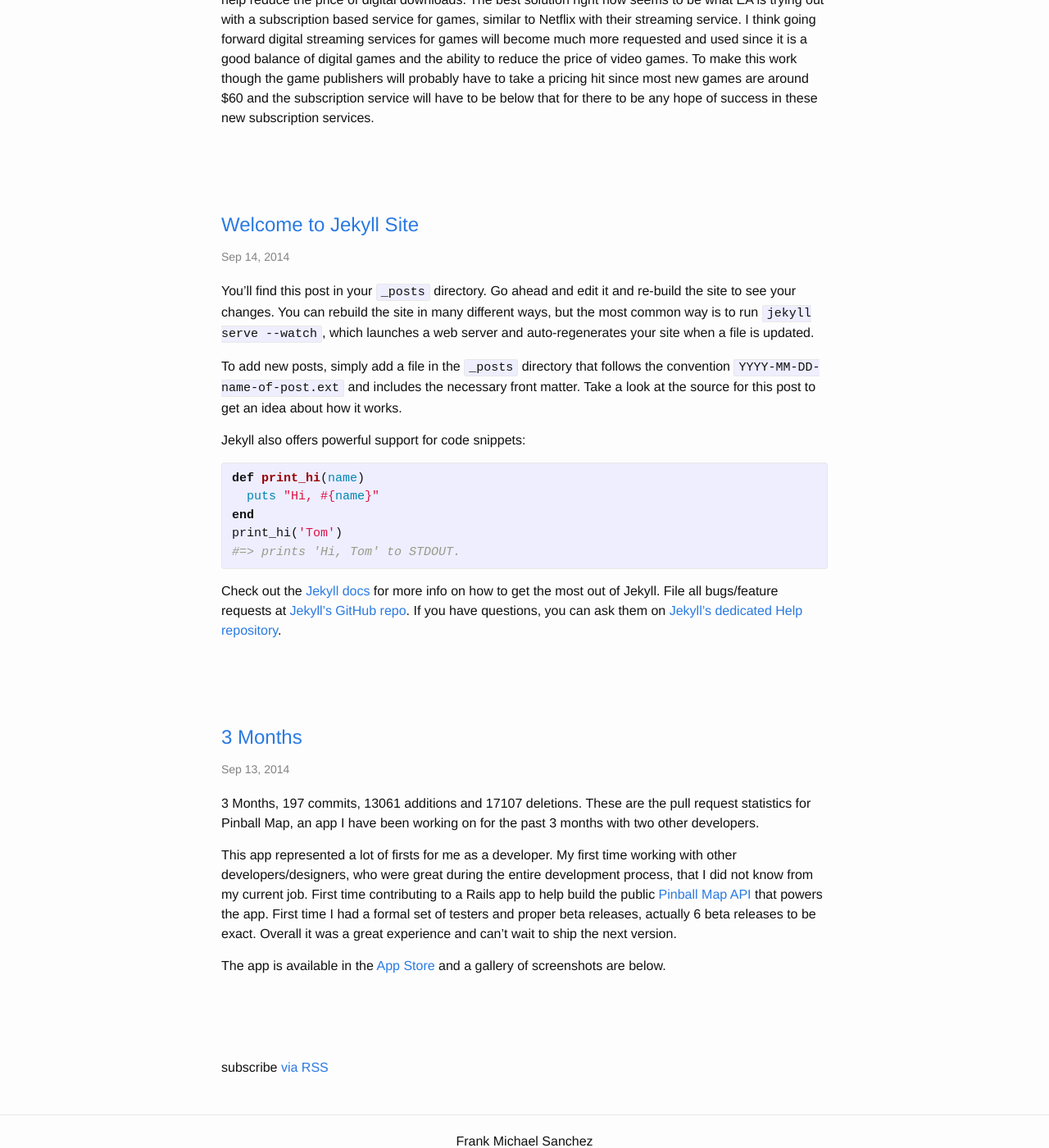
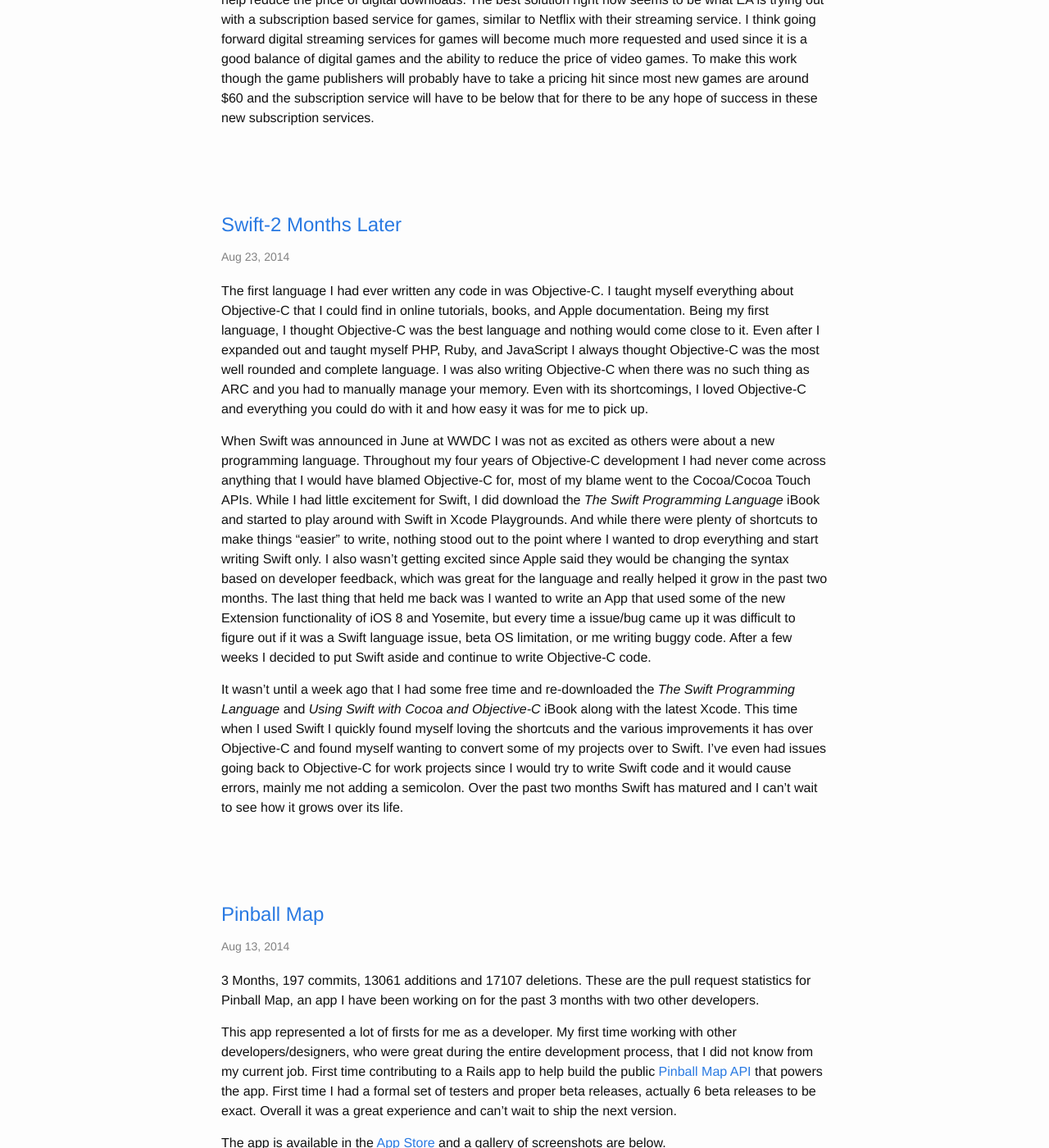
Before and after one commit to fmscode/fmscode.github.io, a Jekyll site: the page built from index.html, in a window 1280 px wide and 1400 px high, scrolled down 605 px. Shown: the whole window at 82% size. Built offline with Jekyll 4.4.1, drawn with Linux system fonts in a browser that asks for light colours; some of the changed text lies outside the part shown.

Commit message:
Moved over existing posts

````diff
--- /dev/null
+++ b/_posts/2014-04-06-File-New-Project-Sort-Of.md
@@ -0,0 +1,13 @@
+---
+layout: post
+title: File->New Project (Sort Of)
+---
+It's been about four years since I have built and released an iOS app on the App Store. During that time, I've been building internal apps for a company I work for that are never seen by the general public. I have learned a lot from this experience, however I feel like its time to start making apps that are available to everyone.
+
+A year ago I started to teach myself the HSK Level A Chinese character set. I went to Amazon and bought a fantastic book from Tuttle, [Learning Chinese Characters][1] and everything was going great. Until I wanted to study or review over characters when I left the book at home or didn't want to carry it with me. Initially I did what everyone does, I created a stack of index cards with the character and the meaning on them. This didn't last very long since my stack of index cards became massive very shortly and they were not convenient when I wanted to review them while waiting at the doctors or for a meeting to begin.
+
+[1]: http://www.amazon.com/Tuttle-Learning-Chinese-Characters-Revolutionary/dp/080483816X
+
+To fix this I created a simple proof of concept app that allowed me to draw the characters on the screen and assign their meanings to review whenever I wanted to. This worked great and allowed me to review the characters whenever I had free time, without the need to carry around index cards or a book. Over the next couple of weeks I worked on the app, adding a proper UI and making a quiz feature that would shuffle the characters and ask you their meanings. Then work picked up and I had to put the app aside.
+
+Almost a year later I finally have enough time to fully develop this app and release it on the App Store and GitHub. I don't expect this app to be extremely popular since it requires the user to already have a book of Chinese characters. There are also a lot of apps on the App Store that already have a list of characters in them, which is easier then having to manually add them into the app. Trying to make it big in the App Store with this app is not my goal in any way. My goal is to get back into the habit of making apps for the public on the App Store. I plan on releasing the app on GitHub for anyone to download and modify, as well as releasing it on the App Store for free. Hopefully this experiment will get me back into the rhythm of making and releasing apps for the App Store.
--- /dev/null
+++ b/_posts/2014-04-14-Working-With-CocoaPods.md
@@ -0,0 +1,11 @@
+---
+layout: post
+title: Working With CocoaPods
+---
+Over the past week I've been working on the drawing functionality of my new app. Along the way I thought this control would be useful if I abstracted it enough for any project to use. I also wanted to take this opportunity to publish the control as a CocoaPod and not just a basic open source project. I have been using CocoaPods recently and find them incredibly useful to the development process of iOS.
+
+Overall it was easy, a single command creates the directory and all the required files to start working on the pod. The [CocoaPod documentation][1] is well written and clearly describes everything for the process. I had a good experience building the pod and publishing it, and can't wait to build more CocoaPods in the future.
+
+The pod is called DrawView and is available on GitHub https://github.com/fmscode/DrawView or by adding "pod DrawView" to your Podfile.
+
+[1]: http://guides.cocoapods.org/making/index.html
--- /dev/null
+++ b/_posts/2014-04-20-Helpful-Links.md
@@ -0,0 +1,54 @@
+---
+layout: post
+title: Helpful Development Links
+---
+I thought this week I would collect a list of the most useful resources I have used to learn  iOS development. These range from the basics of development, to very advanced Objective-C ideas and techniques. This list also includes developer blogs and podcasts that are entertaining and helpful.
+
+# Tutorials
+- [Stanford: Developing iOS Apps for iPhone and iPad][1]
+	- The best way to start learning iOS development. Even the information from past semesters are worth a look. Is a great first step for people wanting to learn iOS/Objective-C development.
+- [Ray Wenderlich][2]
+	- Covers all topics relating to iOS development from basic Table View setup to OpenGL ES for game development.
+- [Mobile Tuts][3]
+	- Collection of Mobile development tutorials covering a wide range of topics.
+
+# Writing
+- [NSHipster][4]
+	- Great writing covering all types of Objective-C and developer related topics. Usually focuses on moderate to advance topics.
+- [objc.io][5]
+	- Long form writing by prominent iOS developers about various development topics. They also offer the articles as a [Newsstand magazine on the iPad][6].
+
+# Developer Blogs
+- [Marco Arment][7]-Creator of Tumblr, Instapaper, The Magazine, and Overcast. Also the host of Build and Analyze and the Accidental Tech Podcast.
+- [Brent Simmons][8]-Creator of NetNewswire, MarsEdit, and Vesper.
+- [Brett Terpstra][9]-To many projects to list, so just go to his site to see everything. Host of Systematic.
+- [Andrew Pontious][10]-Host of Edge Cases podcast.
+- [Jonathan Rentzsch][11]-Host of Edge Cases podcast.
+
+# Podcasts
+- [Debug][12]
+- [Core Intuition][13]
+- [Edge Cases][14]
+- [Accidental Tech Podcast][15]
+- [Systematic][16]
+- [Build and Analyze][17]
+- [Bitsplitting][18]
+
+[1]: https://itunes.apple.com/us/course/developing-ios-7-apps-for/id733644550
+[2]: http://www.raywenderlich.com
+[3]: http://code.tutsplus.com/categories/ios-sdk
+[4]: http://nshipster.com
+[5]: http://www.objc.io
+[6]: https://itunes.apple.com/us/app/objc.io-best-practices-advanced/id683718429?mt=8
+[7]: http://marco.org
+[8]: http://inessential.com
+[9]: http://brettterpstra.com
+[10]: http://subjectiveobserver.wordpress.com
+[11]: http://rentzsch.tumblr.com
+[12]: http://www.imore.com/debug
+[13]: http://www.coreint.org
+[14]: http://edgecasesshow.com
+[15]: http://atp.fm
+[16]: http://5by5.tv/systematic
+[17]: http://5by5.tv/buildanalyze
+[18]: http://bitsplitting.org/podcast/
--- /dev/null
+++ b/_posts/2014-04-26-Comixology.md
@@ -0,0 +1,11 @@
+---
+layout: post
+title: comiXology In-App Purchase
+---
+On Saturday comiXology, the large comic reading/purchasing mobile app, removed the option to buy comics through In-App purchasing. Customers will now have to go to comiXology's website to purchase comics, then be redirected back to the app to read it.
+
+I have used comiXology in the past and loved it, mainly for its ability to purchase comics from the app with my Apple ID. I would imagine that many people liked the convenience of not having to give out their credit card information and create a comiXology account to buy comics.
+
+ComiXology is adding another step to their customers checkout process, something that should never be done. In-App purchasing allowed customers to easily buy a comic, since they did not have to complete a traditional checkout process. New customers, who just got their iPad for instance, will have to leave the app, go to comiXology's website, select a comic, create an account, and enter in their payment information. The process before this change required the customer to open the app, select a comic, and enter their Apple ID password. It didn't require them to have their payment information on hand, or create a new account with comiXology.
+
+In the long term they have removed Apple and Google from taking their cuts for In-App purchasing, but complicated the buying experience for their customers. It should be noted that comiXology was purchased by Amazon last month.
--- /dev/null
+++ b/_posts/2014-05-11-Weekend-Project.md
@@ -0,0 +1,7 @@
+---
+layout: post
+title: Weekend Project
+---
+I had some free time this past weekend, so I thought I would create a little unofficial demo app for the Achievement Hunter website. I’ve been working on getting all the achievements in my 360 games and wanted an easy way to track the achievements without opening up the Xbox guide or having a laptop next to me.
+
+The app lists all the recent game guides from Achievement Hunter and allows you to easily search to find a game. In the game profile you see the main image, title, achievements, and associated Achievement Hunter videos. You can easily scroll through all the achievements to see their image, title, and description. When an achievement has been completed its cell is turned green. When you tap an achievement its profile gives the full description, if it is single or multiplayer, difficulty, and a link to any video guides for the achievement. Once you have completed an achievement you just swipe the cell to mark it as completed. Along with the achievement list, the profile shows any Achievement Hunter videos that are associated with the game and allows you to easily watch them from within the app.
--- /dev/null
+++ b/_posts/2014-05-26-Core-Data.md
@@ -0,0 +1,33 @@
+---
+layout: post
+title: Core Data
+---
+I have almost completely moved from a SQLite/FMDB setup to Core Data in my iOS apps. The main reason for this switch was due to how easy it is for me to get Core Data setup and have a nice object backed database. If you have read anything about Core Data in the past, [great post by Brent Simmons][1] talking about when he tried Core Data, you will know that depending on what app you are building Core Data can either be a godsend or a massive pain. For the types of apps I write Core Data works perfectly, and I still leave open the possibility to change from Core Data to SQLite/FMDB at any point if I find the switch worthwhile.
+
+With that being said there are a few things that I miss a lot from the SQLite/FMDB setup and really wish Apple would fix. The biggest issue surfaces when you try to bulk update/delete records from the database. When you want to delete all records from a table with FMDB the code looks similar to this.
+
+    if ([appDatabase open]){
+        [appDatabase executeUpdate:@"DELETE FROM Checkins WHERE 1"];
+        [appDatabase executeUpdate:@"DELETE FROM Events WHERE 1"];
+	}
+
+On Core Data though you first must load all the instances of the object in the database then iterate over each and delete them.
+
+	NSFetchRequest *eventFetch = [NSFetchRequest fetchRequestWithEntityName:@"Event"];
+	NSFetchRequest *checkinsFetch = [NSFetchRequest fetchRequestWithEntityName:@"Checkin"];
+	NSArray *events = [[[CoreDataManager sharedInstance] managedObjectContext] executeFetchRequest:eventFetch error:nil];
+	NSArray *checkins = [[[CoreDataManager sharedInstance] managedObjectContext] executeFetchRequest:checkinsFetch error:nil];
+	[events enumerateObjectsUsingBlock:^(id obj, NSUInteger idx, BOOL *stop) {
+		[[[CoreDataManager sharedInstance] managedObjectContext] deleteObject:obj];
+	}];
+	[checkins enumerateObjectsUsingBlock:^(id obj, NSUInteger idx, BOOL *stop) {
+		[[[CoreDataManager sharedInstance] managedObjectContext] deleteObject:obj];
+	}];
+	[[CoreDataManager sharedInstance] saveContext];
+
+Core Data should have some kind of method that allows for the ability to remove or update all objects based on a NSPredicate, or something new, without the need to iterate over each item.  I would even be fine with the ability to call deleteObjects: and pass in an array of objects over what you currently have to do. With WWDC 2014 coming up hopefully we will see some improvements to Core Data.
+
+Side Note: You should really read Brent's posts about his work with setting up sync for [Vesper][2], it is one of the best developer diaries on the web.
+
+[1]:http://inessential.com/2013/10/05/vesper_sync_diary_2_core_data
+[2]:http://inessential.com/vespersyncdiary
--- /dev/null
+++ b/_posts/2014-05-27-BorderButton-CocoaPod.md
@@ -0,0 +1,10 @@
+---
+layout: post
+title: BorderButton CocoaPod
+---
+This week I released a new CocoaPod called BorderButton for iOS. When iOS 7 launched and I was updating apps, I found that the new iOS 7 style button was the worst change in iOS 7. The new default button of iOS 7 did not have a border, which caused confusion to some users since they did not know where to tap and thought the button was text. BorderButton solves this issue by taking the text color attribute of the button and creating a border around the button with the same color. What is nice about this subclass is that all you have to do is change the class name in Interface Builder and BorderButton takes care of everything for you. For instance, the class will automatically draw a circular border around a button if the width and height are the same.
+
+
+You can install BorderButton by adding it to your Podfile 'pod BorderButton' or by going to [GitHub][1]. Hopefully you find it as useful as I do.
+
+[1]:https://github.com/fmscode/borderbutton
--- /dev/null
+++ b/_posts/2014-06-02-Auto-Layout-in-Code.md
@@ -0,0 +1,89 @@
+---
+layout: post
+title: Auto Layout In Code
+---
+Recently I had to learn how to setup Auto Layout constraints within code. The usual method of setting up Auto Layout is through a storyboard with Interface Builder. Apple has [documentation][1] on how to write constraints in code, but I thought they fell short on providing real world examples. I still highly recommend reading the documentation since it does describe what the syntax is for writing these constraints in more detail than this post will.
+
+
+## Setup
+There are two very important steps to do before writing constraints.
+
+- Set "translatesAutoresizingMaskIntoConstraints" to false on the view you plan on applying constraints to. If you do not set this property on the view, nothing will work properly due to conflicting constraints.
+- Add the view to your superview before applying the constraints.
+
+## Stretch to fill screen
+The first example is applying constraints to a table view. When you turn your device, and you support landscape orientation, the expected behavior is for the table view to expand and fill the entire screen. To do this within code, setup two constraints on the superview for the horizontal and vertical alignment. First the horizontal code:
+
+```
+NSArray *horizontalTable = [NSLayoutConstraint
+	constraintsWithVisualFormat:@"H:|-(0)-[table]-(0)-|"
+	options:NSLayoutFormatAlignmentMask
+	metrics:nil
+	views:@{@"table": self.tableView}];
+```
+The VisualFormat parameter is what defines the rule. The basic format for a constraint is "Orientation:Secondary View-(Constant)-[Primary View]-(Constant)-Secondary View".
+
+  - **Orientation**: Either "H" or "V" for horizontal and vertical.
+  - **Secondary View**: The view to the left and right for horizontal constraints, or directly above and below for vertical constraints.
+  - **Constant**: The actual value for the constraint to follow.
+  - **Primary View**: The view we want the constraint to apply to.
+
+This format string is essentially saying to keep 0 pixels between the table and the superview on the left and right side.
+
+With the hard part over, there are just a few more parameters.
+
+- The options parameter should be set to "NSLayoutFormatAlignmentMask", since we are defining both left and right constraints.
+- For this example, metrics does not need to be set.
+- The last important part of the constraint is the "views" dictionary. This is where you link your format string to actual views. In the format string we declared "table" as a view, so we need to link that to an actual view in our view hierarchy. To create this link we pass a dictionary with a key "table" then pass our actual table as its value.
+
+Once you have setup the horizontal constraint, the vertical constraint is very similar. The main difference is the use of "V" instead of "H".
+
+```
+NSArray *verticalTable = [NSLayoutConstraint
+	constraintsWithVisualFormat:@"V:|-(0)-[table]-(0)-|" 	options:NSLayoutFormatAlignmentMask
+	metrics:nil
+	views:@{@"table": self.tableView}];
+```
+To apply these constraints we add them to the superview since it is taking care of the layout in this example.
+
+```
+[self.view addConstraints:horizontalTable];
+[self.view addConstraints:verticalTable];
+```
+
+If you run your project and rotate your device, you will see that the table will stretch to fill the screen as expected.
+
+
+## Bottom Toolbar
+When you have a toolbar within a view it usually belongs fixed to the bottom of the view.
+
+The first constraint will be for the horizontal alignment, which will look similar to the table view horizontal constraint.
+
+```
+NSArray *horizontalToolbar = [NSLayoutConstraint
+	constraintsWithVisualFormat:@"H:|-(0)-[toolbar]-(0)-|"
+	options:NSLayoutFormatAlignmentMask
+	metrics:nil
+	views:@{@"toolbar": actionsBar}];
+```
+
+The vertical alignment is a little bit different since we want the view to be pinned to the bottom of the view.
+
+```
+NSArray *verticalToolbar = [NSLayoutConstraint
+	constraintsWithVisualFormat:@"V:[toolbar]-(0)-|"
+	options:NSLayoutFormatAlignAllBottom
+	metrics:nil
+	views:@{@"toolbar": actionsBar}];
+```
+The difference here is that we only have the superview pipe character as the last item. This is because we want the view pinned to the bottom of its superview.
+
+Now add the constraints to the superview and run the app. You should have a toolbar that is pinned to the bottom of the view.
+
+## Conclusion
+While working with Auto Layout in code is not as easy compared to creating them in Interface Builder, it is still very useful to know in case you ever want to create a view in code rather than in a storyboard or nib.
+
+
+
+
+[1]: https://developer.apple.com/library/mac/releasenotes/UserExperience/RNAutomaticLayout/index.html#//apple_ref/doc/uid/TP40010631-CH1-SW3
--- /dev/null
+++ b/_posts/2014-06-25-Auto-Layout-Animation.md
@@ -0,0 +1,43 @@
+---
+layout: post
+title: Auto Layout Animation
+---
+When switching from springs and struts to Auto Layout in a recent project I found that my animations would occasionally break. For the longest time I always used animateWithDuration:animations: to alter the frame of a view. However, when you want to animate a view controlled by Auto Layout the process is a little different and requires some setup first.
+
+# Example
+Below is the type of animation we are trying to accomplish.
+
+
+## Springs & Struts
+To accomplish this animation simply wrap the frame code inside of an animateWithDuration:animations: block.
+
+{% highlight Objective-C %}
+
+[UIView animateWithDuration:0.5 animations:^{
+	_sideView.frame = CGRectMake(-320, 0, 320, 480);
+}];
+
+{% endhighlight %}
+
+## Auto Layout
+The first step to animating in Auto Layout is to ensure that your view is properly setup with all necessary constraints. Once that is setup you will need to create a reference to the constraint that you will want to animate. In this example you will need to create a reference to the constraint that controls the space between the left side of a view and it's superview. If you are using Interface Builder to setup your constraints, simply make an IBOutlet to the constraint in your View Controller.
+
+{% highlight Objective-C %}
+
+@property (nonatomic) IBOutlet NSLayoutConstraint *leftSide;
+
+{% endhighlight %}
+
+After making the connection you are now ready to animate the view. You will first set the new constant for the constraint, then in your animateWithDuration:animations: block you will call its superviews layoutIfNeeded. It is important to call the proper view that is controlling the layout of the animated view. In this example we would call it on self.view since it is controlling the layout of the constraint.
+
+{% highlight Objective-C %}
+
+_leftSide.constant = -320;
+
+[UIView animateWithDuration:0.5 animations:^{
+	[self.view layoutIfNeeded];
+}];
+
+{% endhighlight %}
+
+While animating Auto Layout does require more setup, the code is a little more straight forward and cleaner than Springs & Struts code.
--- a/_posts/2014-09-13-3-Months.md
+++ b/_posts/2014-08-13-Pinball-Map.md
@@ -1,6 +1,6 @@
 ---
 layout: default
-title: 3 Months
+title: Pinball Map
 ---
 3 Months, 197 commits, 13061 additions and 17107 deletions. These are the pull request statistics for Pinball Map, an app I have been working on for the past 3 months with two other developers.
 
--- /dev/null
+++ b/_posts/2014-08-23-Swift-2-Months.md
@@ -0,0 +1,10 @@
+---
+layout: post
+title: Swift-2 Months Later
+---
+
+The first language I had ever written any code in was Objective-C. I taught myself everything about Objective-C that I could find in online tutorials, books, and Apple documentation. Being my first language, I thought Objective-C was the best language and nothing would come close to it. Even after I expanded out and taught myself PHP, Ruby, and JavaScript I always thought Objective-C was the most well rounded and complete language. I was also writing Objective-C when there was no such thing as ARC and you had to manually manage your memory. Even with its shortcomings, I loved Objective-C and everything you could do with it and how easy it was for me to pick up.
+
+When Swift was announced in June at WWDC I was not as excited as others were about a new programming language. Throughout my four years of Objective-C development I had never come across anything that I would have blamed Objective-C for, most of my blame went to the Cocoa/Cocoa Touch APIs. While I had little excitement for Swift, I did download the *The Swift Programming Language* iBook and started to play around with Swift in Xcode Playgrounds. And while there were plenty of shortcuts to make things "easier" to write, nothing stood out to the point where I wanted to drop everything and start writing Swift only. I also wasn't getting excited since Apple said they would be changing the syntax based on developer feedback, which was great for the language and really helped it grow in the past two months. The last thing that held me back was I wanted to write an App that used some of the new Extension functionality of iOS 8 and Yosemite, but every time a issue/bug came up it was difficult to figure out if it was a Swift language issue, beta OS limitation, or me writing buggy code. After a few weeks I decided to put Swift aside and continue to write Objective-C code.
+
+It wasn't until a week ago that I had some free time and re-downloaded the *The Swift Programming Language* and *Using Swift with Cocoa and Objective-C* iBook along with the latest Xcode. This time when I used Swift I quickly found myself loving the shortcuts and the various improvements it has over Objective-C and found myself wanting to convert some of my projects over to Swift. I've even had issues going back to Objective-C for work projects since I would try to write Swift code and it would cause errors, mainly me not adding a semicolon. Over the past two months Swift has matured and I can't wait to see how it grows over its life.
--- a/_posts/2014-09-14-welcome-to-jekyll.markdown
+++ /dev/null
@@ -1,25 +0,0 @@
----
-layout: post
-title:  "Welcome to Jekyll Site"
-date:   2014-09-14 01:19:30
-categories: jekyll update
----
-You’ll find this post in your `_posts` directory. Go ahead and edit it and re-build the site to see your changes. You can rebuild the site in many different ways, but the most common way is to run `jekyll serve --watch`, which launches a web server and auto-regenerates your site when a file is updated.
-
-To add new posts, simply add a file in the `_posts` directory that follows the convention `YYYY-MM-DD-name-of-post.ext` and includes the necessary front matter. Take a look at the source for this post to get an idea about how it works.
-
-Jekyll also offers powerful support for code snippets:
-
-{% highlight ruby %}
-def print_hi(name)
-  puts "Hi, #{name}"
-end
-print_hi('Tom')
-#=> prints 'Hi, Tom' to STDOUT.
-{% endhighlight %}
-
-Check out the [Jekyll docs][jekyll] for more info on how to get the most out of Jekyll. File all bugs/feature requests at [Jekyll’s GitHub repo][jekyll-gh]. If you have questions, you can ask them on [Jekyll’s dedicated Help repository][jekyll-help].
-
-[jekyll]:      http://jekyllrb.com
-[jekyll-gh]:   https://github.com/jekyll/jekyll
-[jekyll-help]: https://github.com/jekyll/jekyll-help
````
Also changed, not shown: 2 other files.
